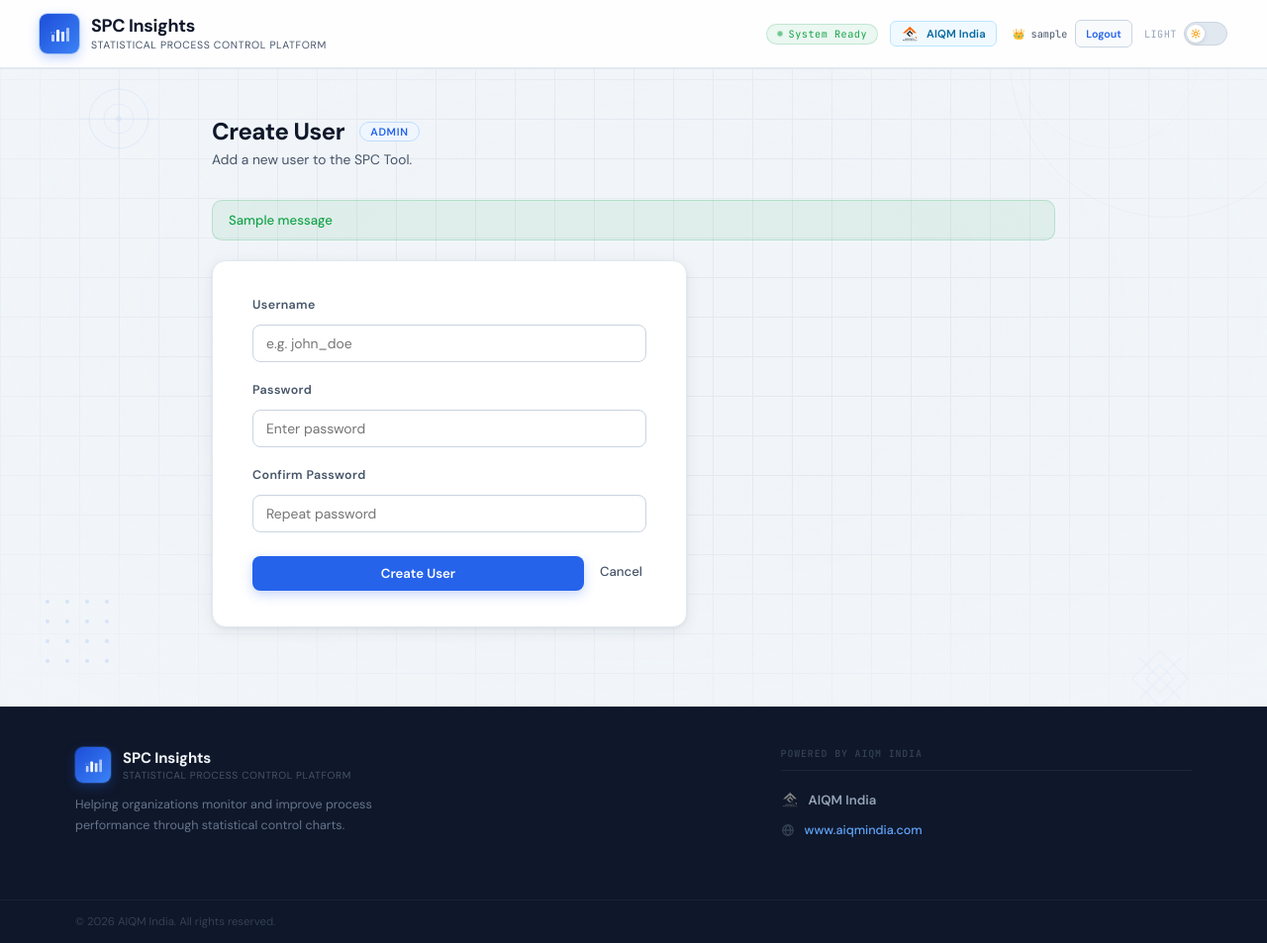
After one commit to Aniket182001/spc-web-app, a Flask app: page /admin/users/create in a window 1280 px wide. The commit adds this page. Shown: the whole page at 99% size. Run offline with Flask 3, Linux system fonts and the light colour scheme; a user stored in the database is signed in; tables that the repository leaves empty hold one stand-in row (values such as "Sample post"); one stand-in notice (Sample message) is shown; some libraries are stand-ins or nearby versions.

Commit message:
feat: Add Create User form to Admin Panel at /admin/users/create

```diff
--- a/admin_bp.py
+++ b/admin_bp.py
@@ -1,4 +1,4 @@
-from flask import Blueprint, flash, redirect, render_template, url_for
+from flask import Blueprint, flash, redirect, render_template, request, url_for
 from flask_login import current_user
 from sqlalchemy.exc import SQLAlchemyError
 
@@ -51,3 +51,46 @@ def toggle_status(user_id):
         flash("Database error. Please try again.", "error")
 
     return redirect(url_for("admin.users"))
+
+
+@admin_bp.route("/users/create", methods=["GET", "POST"])
+@admin_required
+def create_user():
+    """Admin-only form to create a new user account."""
+    if request.method == "POST":
+        username = request.form.get("username", "").strip()
+        password = request.form.get("password", "")
+        confirm  = request.form.get("confirm_password", "")
+
+        # ── Validation ────────────────────────────────────
+        if not username:
+            flash("Username cannot be empty.", "error")
+            return render_template("admin/create_user.html", username=username)
+
+        if not password:
+            flash("Password cannot be empty.", "error")
+            return render_template("admin/create_user.html", username=username)
+
+        if password != confirm:
+            flash("Passwords do not match.", "error")
+            return render_template("admin/create_user.html", username=username)
+
+        if User.query.filter_by(username=username).first():
+            flash(f"Username '{username}' is already taken.", "error")
+            return render_template("admin/create_user.html", username=username)
+
+        # ── Create user ───────────────────────────────────
+        new_user = User(username=username)
+        new_user.set_password(password)
+        # role and is_active default to "user" / True via model defaults
+        try:
+            db.session.add(new_user)
+            db.session.commit()
+            flash(f"User '{username}' created successfully.", "success")
+            return redirect(url_for("admin.users"))
+        except SQLAlchemyError:
+            db.session.rollback()
+            flash("Database error. Please try again.", "error")
+            return render_template("admin/create_user.html", username=username)
+
+    return render_template("admin/create_user.html", username="")
--- /dev/null
+++ b/templates/admin/create_user.html
@@ -0,0 +1,244 @@
+{% extends "base.html" %}
+
+{% block title %}Create User — SPC Insights{% endblock %}
+
+{% block head_extra %}
+<style>
+  /* ── Page wrapper ────────────────────────────────── */
+  .admin-page {
+    position: relative;
+    z-index: 2;
+    max-width: 900px;
+    margin: 48px auto 80px;
+    padding: 0 24px;
+  }
+
+  /* ── Page header ─────────────────────────────────── */
+  .admin-page-header {
+    margin-bottom: 32px;
+  }
+
+  .admin-page-header h2 {
+    font-size: 1.6rem;
+    font-weight: 700;
+    color: var(--text-primary);
+    letter-spacing: -0.02em;
+    margin-bottom: 4px;
+  }
+
+  .admin-page-header p {
+    font-size: 0.92rem;
+    color: var(--text-secondary);
+  }
+
+  /* ── Admin badge ─────────────────────────────────── */
+  .admin-badge {
+    display: inline-flex;
+    align-items: center;
+    font-size: 0.72rem;
+    font-weight: 600;
+    letter-spacing: 0.06em;
+    text-transform: uppercase;
+    color: var(--accent-primary);
+    background: var(--info-bg);
+    border: 1px solid var(--info-border);
+    border-radius: 20px;
+    padding: 2px 10px;
+    margin-left: 10px;
+    vertical-align: middle;
+    position: relative;
+    top: -2px;
+  }
+
+  /* ── Flash messages ──────────────────────────────── */
+  .flash-list {
+    list-style: none;
+    margin-bottom: 20px;
+    display: flex;
+    flex-direction: column;
+    gap: 8px;
+  }
+
+  .flash-msg {
+    padding: 11px 16px;
+    border-radius: 10px;
+    font-size: 0.88rem;
+    font-weight: 500;
+    border: 1px solid transparent;
+  }
+
+  .flash-msg.success {
+    color: var(--status-color);
+    background: var(--status-bg);
+    border-color: var(--status-border);
+  }
+
+  .flash-msg.error {
+    color: var(--error-text);
+    background: var(--error-bg);
+    border-color: var(--error-border);
+  }
+
+  /* ── Form card ───────────────────────────────────── */
+  .create-user-card {
+    background: var(--bg-surface);
+    border: 1px solid var(--border-subtle);
+    border-radius: 14px;
+    box-shadow: var(--shadow-card);
+    padding: 36px 40px;
+    max-width: 480px;
+  }
+
+  /* ── Form fields ─────────────────────────────────── */
+  .form-group {
+    display: flex;
+    flex-direction: column;
+    gap: 6px;
+    margin-bottom: 20px;
+  }
+
+  .form-group label {
+    font-size: 0.83rem;
+    font-weight: 600;
+    color: var(--text-secondary);
+    letter-spacing: 0.03em;
+  }
+
+  .form-group input {
+    background: var(--bg-input);
+    color: var(--text-primary);
+    border: 1px solid var(--border-default);
+    border-radius: 8px;
+    padding: 9px 13px;
+    font-family: inherit;
+    font-size: 0.93rem;
+    box-shadow: var(--shadow-input);
+    transition: border-color 0.18s ease, box-shadow 0.18s ease;
+    outline: none;
+    width: 100%;
+  }
+
+  .form-group input:focus {
+    border-color: var(--border-focus);
+    box-shadow: 0 0 0 3px rgba(37,99,235,0.12);
+  }
+
+  /* ── Form actions ────────────────────────────────── */
+  .form-actions {
+    display: flex;
+    align-items: center;
+    gap: 12px;
+    margin-top: 8px;
+  }
+
+  .btn-primary {
+    display: inline-flex;
+    align-items: center;
+    justify-content: center;
+    gap: 6px;
+    font-family: inherit;
+    font-size: 0.88rem;
+    font-weight: 600;
+    padding: 9px 24px;
+    border-radius: 8px;
+    border: none;
+    cursor: pointer;
+    background: var(--accent-primary);
+    color: #fff;
+    transition: background 0.18s ease, transform 0.12s ease;
+  }
+
+  .btn-primary:hover {
+    background: var(--accent-hover);
+    transform: translateY(-1px);
+  }
+
+  .btn-cancel {
+    font-size: 0.88rem;
+    font-weight: 500;
+    color: var(--text-secondary);
+    text-decoration: none;
+    padding: 9px 4px;
+    transition: color 0.15s ease;
+  }
+
+  .btn-cancel:hover {
+    color: var(--text-primary);
+  }
+</style>
+{% endblock %}
+
+{% block content %}
+<div class="admin-page">
+
+  <!-- Page header -->
+  <div class="admin-page-header">
+    <h2>
+      Create User
+      <span class="admin-badge">Admin</span>
+    </h2>
+    <p>Add a new user to the SPC Tool.</p>
+  </div>
+
+  <!-- Flash messages -->
+  {% with messages = get_flashed_messages(with_categories=true) %}
+    {% if messages %}
+      <ul class="flash-list">
+        {% for category, message in messages %}
+          <li class="flash-msg {{ category }}">{{ message }}</li>
+        {% endfor %}
+      </ul>
+    {% endif %}
+  {% endwith %}
+
+  <!-- Form card -->
+  <div class="create-user-card">
+    <form method="post" action="{{ url_for('admin.create_user') }}" novalidate>
+      <input type="hidden" name="csrf_token" value="{{ csrf_token() }}">
+
+      <div class="form-group">
+        <label for="cu-username">Username</label>
+        <input
+          id="cu-username"
+          name="username"
+          type="text"
+          autocomplete="off"
+          placeholder="e.g. john_doe"
+          value="{{ username }}"
+          required
+        >
+      </div>
+
+      <div class="form-group">
+        <label for="cu-password">Password</label>
+        <input
+          id="cu-password"
+          name="password"
+          type="password"
+          autocomplete="new-password"
+          placeholder="Enter password"
+          required
+        >
+      </div>
+
+      <div class="form-group">
+        <label for="cu-confirm">Confirm Password</label>
+        <input
+          id="cu-confirm"
+          name="confirm_password"
+          type="password"
+          autocomplete="new-password"
+          placeholder="Repeat password"
+          required
+        >
+      </div>
+
+      <div class="form-actions">
+        <button type="submit" class="btn-primary">Create User</button>
+        <a href="{{ url_for('admin.users') }}" class="btn-cancel">Cancel</a>
+      </div>
+    </form>
+  </div>
+
+</div>
+{% endblock %}
```
Also changed, not shown: templates/admin/users.html (+40 -0 lines).
